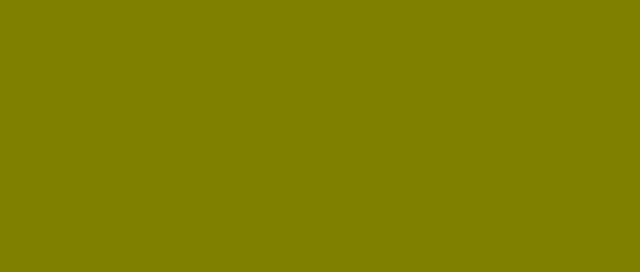
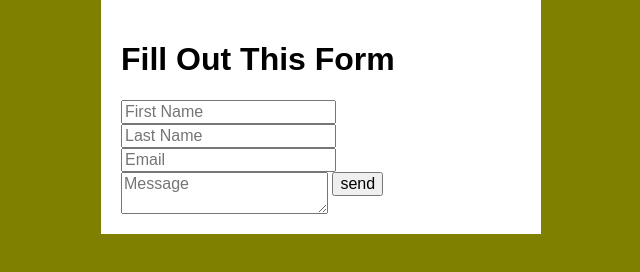
Before and after one commit to rkschoenrock/hw_listeners_lastname_firstname, a plain HTML site: page index.html in a window 1280 px wide. Shown: the whole page, without its empty margins (319-959 px from the left). Drawn offline with Linux system fonts and the light colour scheme.

Commit message:
Create form inside of container

```diff
--- a/css/main.css
+++ b/css/main.css
@@ -1,3 +1,10 @@
 body {
     background-color: olive;
 }
+
+.container {
+	width: 400px;
+	margin: auto;
+	padding: 20px;
+	background-color: white;
+}
--- a/index.html
+++ b/index.html
@@ -9,9 +9,16 @@
     <link rel="stylesheet" href="css/main.css">
 </head>
 <body>
-
-
-
+    <div class="container">
+        <h1>Fill Out This Form</h1>
+		<form action="mailto:irbecka@ufl.edu" method="post">
+    		<input type="text" placeholder="First Name" id="first" name="first" class="inputwidth" />
+    		<input type="text" placeholder="Last Name" id="last" name="last" class="inputwidth" />
+    		<input type="email" placeholder="Email" id="email" name="email" class="inputwidth" />
+    		<textarea placeholder="Message" id="message" name="message" class="inputwidth"></textarea>
+    		<input type="submit" name="submit" id="submit" value="send" />
+		</form>
+    </div>
     <script src="js/main.js"></script>
 </body>
 </html>
```
